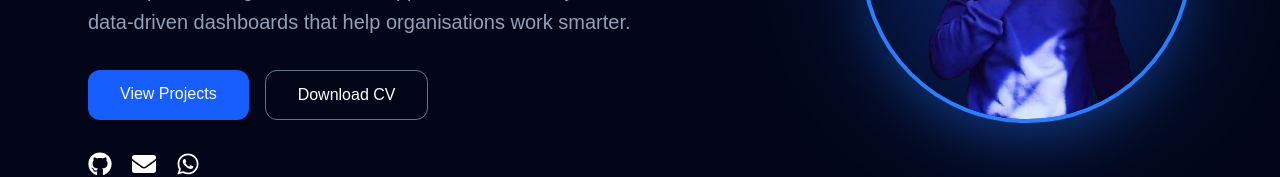
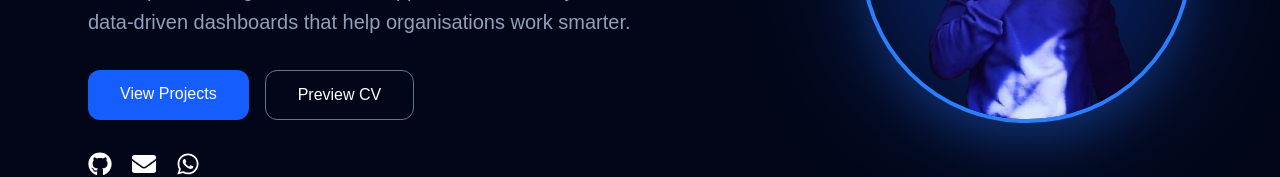
Before and after one commit to SnymanD/snyman-portfolio, a React (Vite) app: page / in a window 1280 px wide. Shown: the part 489-666 px from the top of the page. Built offline with nearby package versions, Linux system fonts and the light colour scheme.

Commit message:
change download cv to preview

```diff
--- a/src/App.jsx
+++ b/src/App.jsx
@@ -35,6 +35,7 @@ export default function App() {
   const [isSending, setIsSending] = useState(false)
   const [statusMessage, setStatusMessage] = useState("")
   const [statusType, setStatusType] = useState("")
+  const [showResume, setShowResume] = useState(false)
 
   const fadeUp = {
     hidden: { opacity: 0, y: 40 },
@@ -167,13 +168,12 @@ export default function App() {
               View Projects
             </a>
 
-            <a
-              href="/cv.pdf"
-              download
+            <button
+              onClick={() => setShowResume(true)}
               className="border border-slate-500 hover:border-blue-400 px-8 py-3 rounded-xl font-medium"
             >
-              Download CV
-            </a>
+              Preview CV
+            </button>
 
           </div>
 
```
